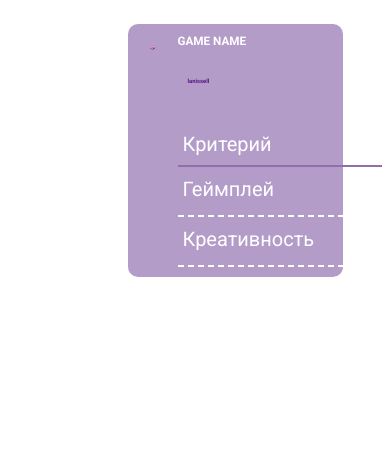
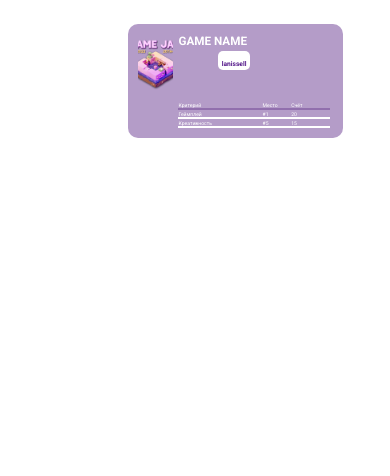
Before and after one commit to lanissell/ReadyForJamWeb, a Django app: template ReadyForJam/templates/jam/jam-card.html in a window 390 px wide. Shown: the top 476 px of the page. Run offline with Django 4.2, Linux system fonts and the light colour scheme; the template is opened without the code that fills it, so the values that code supplies are empty; parts of the project's set-up code (start-up, migrations or seed data) failed here and were passed over; some libraries are stand-ins or nearby versions.

Commit message:
add adaptive to the card and changing the position of the buttons in the jam-page

```diff
--- a/ReadyForJam/static/jam/page/jam-card.css
+++ b/ReadyForJam/static/jam/page/jam-card.css
@@ -26,55 +26,55 @@
 }
 
 .jam-list {
-  width: 100%;
-  height: 100%;
+  min-width: 100%;
+  min-height: 100%;
 }
 
 .jam-list__item {
   display: flex;
   width: 50vw;
   padding: 10px;
-  margin: 0 auto;
+  margin: 0 auto 20px;
   border-radius: 10px;
   background-color: #B49CC8;
 }
 
 .jam-list__img-container {
-  width: 30%;
-  margin-right: 30px;
+  min-width: 20%;
+  max-width: 20%;
+  margin-right: 1%;
 }
 
 .jam-list__image {
   width: 90%;
-  max-height: 60%;
-  height: auto;
-  margin-left: 10px;
-  margin-top: 10px;
+  height: 60%;
+  margin-left: 1%;
+  margin-top: 1%;
+  object-fit: cover;
   border-radius: 10px 10px;
 }
 
 .jam-list__name {
-  margin: 0 0 20px;
+  margin: 0 0 2%;
   font-style: normal;
   font-size: 3vw;
   text-transform: uppercase;
 }
 
 .card-list {
-  padding-inline-start: 0;
   margin-bottom: 30px;
 }
 
 .card__item {
   display: inline-block;
   text-align: center;
+  padding: 0 3%;
+  margin-bottom: 1.5%;
   border-radius: 10px;
-  padding: 0 10px;
-  margin-bottom: 1.5%;
+  background-color: #FFFFFF;
 }
 
 .card__link {
-  font-family: Roboto, sans-serif;
   font-style: normal;
   font-weight: 700;
   font-size: 1.5vw;
@@ -88,27 +88,24 @@
   border-bottom: 2px solid #916FAD;
 }
 .jam-list__table tr:not(:first-child) {
-  border-bottom: 2px dashed;
-}
-.jam-list__table td:not(:first-child), .jam-list__table td:not(:last-child) {
-  padding-right: 50px;
+  border-bottom: 2px solid;
 }
 .jam-list__table th:not(:first-child), .jam-list__table th:not(:last-child) {
-  padding-right: 50px;
+  padding-right: 3.5vw;
 }
 .jam-list__table td:nth-child(4n-3) {
-  padding-right: 200px;
+  padding-right: 13vw;
 }
 .jam-list__table td, .jam-list__table th {
-  padding: 5px 5px 9px;
+  padding: 0.3% 0.1% 0.2%;
   font-style: normal;
   font-weight: 500;
-  font-size: 20px;
+  font-size: 1.3vw;
 }
 
 .jam-list__button-apply {
-  width: 30px;
-  height: 30px;
+  width: 2px;
+  height: 2px;
   background-color: #B49CC8;
   border: none;
 }
@@ -117,8 +114,8 @@
 }
 
 .jam-list__button-cancel {
-  width: 30px;
-  height: 30px;
+  width: 2px;
+  height: 2px;
   background-color: #B49CC8;
   border: none;
 }
@@ -126,4 +123,24 @@
   background-color: #a692bd;
 }
 
+@media screen and (max-width: 660px) {
+  .card__item {
+    border-radius: 5px;
+  }
+  .card__link {
+    font-size: 1.5vw;
+  }
+}
+@media screen and (max-width: 500px) {
+  .jam-list__table td, .jam-list__table th {
+    font-size: 1.3vw;
+  }
+  .card__item {
+    border-radius: 5px;
+  }
+  .card__link {
+    font-size: 1.7vw;
+  }
+}
+
 /*# sourceMappingURL=jam-card.css.map */
--- a/ReadyForJam/static/jam/page/jam-card.scss
+++ b/ReadyForJam/static/jam/page/jam-card.scss
@@ -32,31 +32,33 @@
 }
 
 .jam-list {
-  width: 100%;
-  height: 100%;
+  min-width: 100%;
+  min-height: 100%;
 }
 
 .jam-list__item {
   display: flex;
   width: 50vw;
   padding: 10px;
-  margin: 0 auto;
+  margin: 0 auto 20px;
 
 
   border-radius: 10px;
   background-color: #B49CC8;
 }
-.jam-list__img-container  {
-  width: 30%;
-  margin-right: 30px;
+
+.jam-list__img-container {
+  min-width: 20%;
+  max-width: 20%;
+  margin-right: 1%;
 }
 
 .jam-list__image {
   width: 90%;
-  max-height: 60%;
-  height: auto;
-  margin-left: 10px;
-  margin-top: 10px;
+  height: 60%;
+  margin-left: 1%;
+  margin-top: 1%;
+  object-fit: cover;
 
   border-radius: 10px 10px;
 }
@@ -65,7 +67,7 @@
 }
 
 .jam-list__name {
-  margin: 0 0 20px;
+  margin: 0 0 2%;
   font-style: normal;
   font-size: 3vw;
   text-transform: uppercase;
@@ -75,26 +77,25 @@
 }
 
 .card-list {
-  padding-inline-start: 0;
   margin-bottom: 30px;
 }
 
 .card__item {
   display: inline-block;
   text-align: center;
+  padding: 0 3%;
+  margin-bottom: 1.5%;
   border-radius: 10px;
-  padding: 0 10px;
-  margin-bottom: 1.5%;
+
+  background-color: #FFFFFF;
 }
 
 .card__link {
-  font-family: Roboto, sans-serif;
   font-style: normal;
   font-weight: 700;
   font-size: 1.5vw;
   text-decoration: none;
 }
-
 
 
 .jam-list__table {
@@ -106,34 +107,32 @@
   }
 
   tr:not(:first-child) {
-    border-bottom: 2px dashed;
+    border-bottom: 2px solid;
   }
 
-  td:not(:first-child), td:not(:last-child) {
-    padding-right: 50px;
-  }
+  //td:not(:first-child), td:not(:last-child) {
+  //  padding-right: 50px;
+  //}
 
   th:not(:first-child), th:not(:last-child) {
-    padding-right: 50px;
+    padding-right: 3.5vw;
   }
 
   td:nth-child(4n-3) {
-    padding-right: 200px;
+    padding-right: 13vw;
   }
 
   td, th {
-    padding: 5px 5px 9px;
+    padding: .3% .1% .2%;
     font-style: normal;
     font-weight: 500;
-    font-size: 20px;
-
+    font-size: 1.3vw;
   }
 }
 
 .jam-list__button-apply {
-  width: 30px;
-  height: 30px;
-  //background-image: url();
+  width: 2px;
+  height: 2px;
   background-color: #B49CC8;
   border: none;
 
@@ -144,9 +143,8 @@
 }
 
 .jam-list__button-cancel {
-  width: 30px;
-  height: 30px;
-  //background-image: url("");
+  width: 2px;
+  height: 2px;
   background-color: #B49CC8;
   border: none;
 
@@ -154,3 +152,35 @@
     background-color: #a692bd;
   }
 }
+
+
+@media screen and (max-width: 660px) {
+  .jam-list__name {
+
+  }
+
+  .card__item {
+    border-radius: 5px;
+  }
+
+  .card__link {
+    font-size: 1.5vw;
+  }
+}
+
+
+@media screen and (max-width: 500px) {
+  .jam-list__table {
+    td, th {
+      font-size: 1.3vw;
+    }
+  }
+
+  .card__item {
+    border-radius: 5px;
+  }
+
+  .card__link {
+    font-size: 1.7vw;
+  }
+}
```
Also changed, not shown: ReadyForJam/static/jam/page/jam-page.css (+7 -5 lines), ReadyForJam/static/jam/page/jam-page.scss (+8 -5 lines), ReadyForJam/templates/jam/jam-page.html (+4 -5 lines), ReadyForJam/media/jam/project/avatar/jam.jpg (added), ReadyForJam/media/user/avatar/image-hY0qJemr--transformed.png (added), 2 other files.
